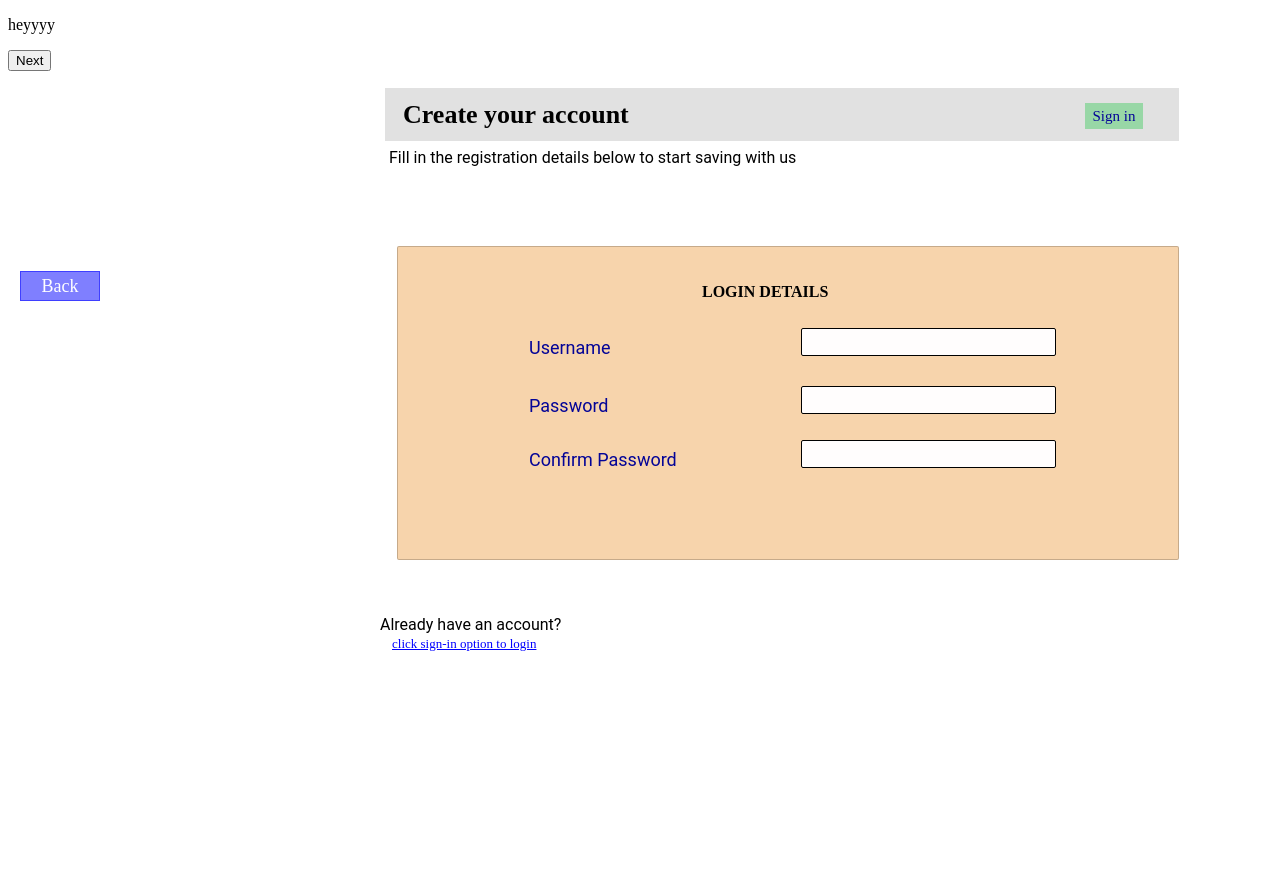
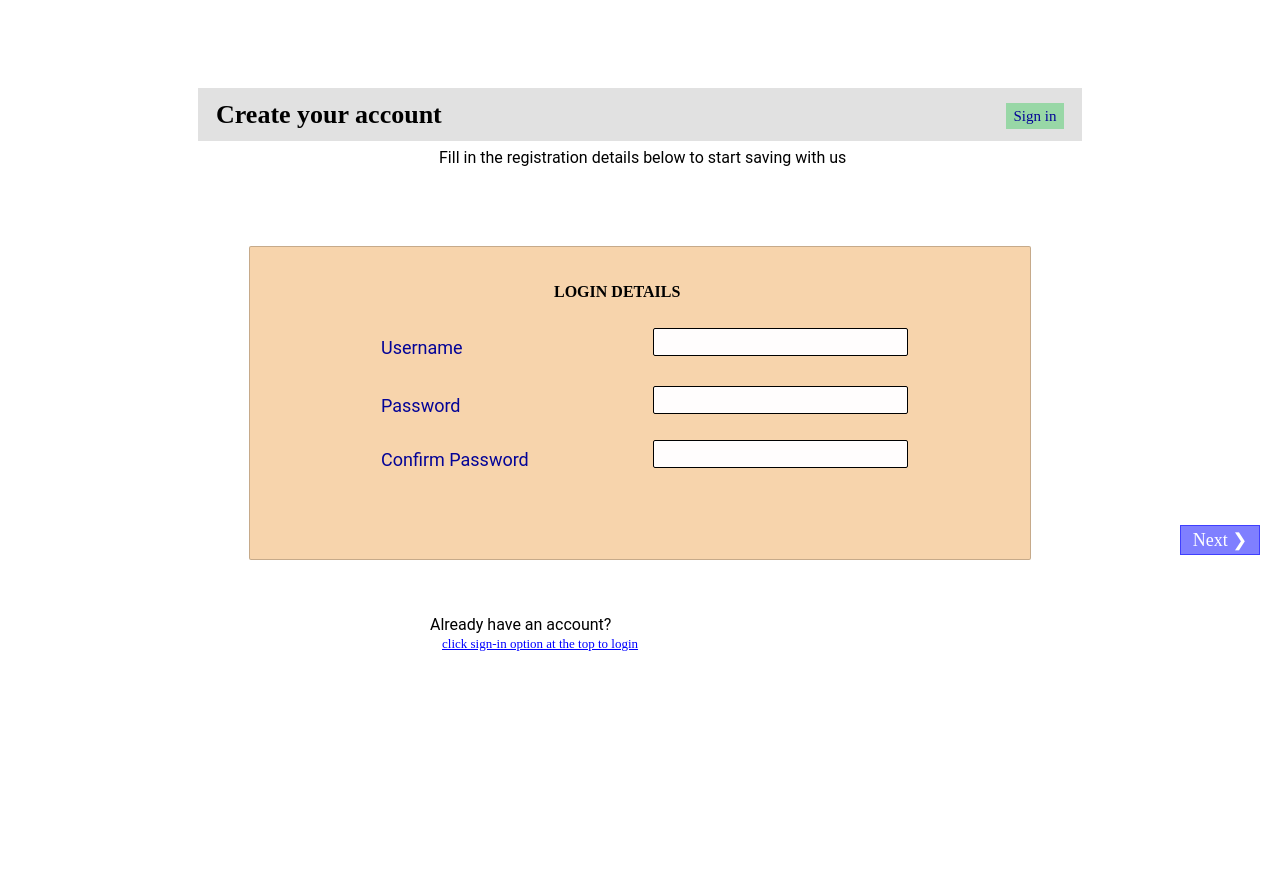
Before and after one commit to musamutuku/APPTECH, a Flask app: page /register in a window 1280 px wide. Run offline with Flask 2, Linux system fonts and the light colour scheme.

Commit message:
ajusted reg forms

```diff
--- a/static/css/style.css
+++ b/static/css/style.css
@@ -338,9 +338,10 @@ p#org-name{
 /* ----------Register page----------- */
 .createAcc{
     position: absolute;
-    width: 794px;
+    width: 884px;
     height: 53px;
-    left: 385px;
+    transform: translate(-50%, 0);
+    left: 50%;
     top: 88px;
     background: rgba(196, 196, 196, 0.5);
 }
@@ -358,7 +359,7 @@ p#org-name{
     position: absolute;
     width: 58px;
     height: 22px;
-    left: 700px;
+    right: 18px;
     bottom: 12px;
     background: rgba(81, 205, 108, 0.5);
     text-align: center;
@@ -378,7 +379,7 @@ p#org-name{
 }
 #fill-det{
     position: absolute;
-    left: 389px;
+    left: 439px;
     top: 133px;
     font-family: Roboto;
     font-style: normal;
@@ -392,7 +393,8 @@ p#org-name{
     position: absolute;
     width: 782px;
     height: 314px;
-    left: 397px;
+    transform: translate(-50%, 0);
+    left: 50%;
     top: 246px;
     background: rgba(233, 140, 31, 0.37);
     border: 1px solid rgba(0, 0, 0, 0.2);
@@ -459,12 +461,10 @@ p#org-name{
     left: 304px;
     top: 193px;
 }
-#login-det button{
+.btn{
     position: absolute;
     width: 80px;
     height: 30px;
-    left: 680px;
-    top: 271px;
     background: rgba(0, 0, 255, 0.5);
     font-family: Montserrat;
     font-style: normal;
@@ -477,7 +477,7 @@ p#org-name{
 }
 #acc-ready{
     position: absolute;
-    left: 380px;
+    left: 430px;
     top: 350px;
     font-family: Roboto;
     font-style: normal;
@@ -488,7 +488,7 @@ p#org-name{
 }
 #sign-check{
     position: absolute;
-    left: 392px;
+    left: 442px;
     top: 623px;
     font-family: Montserrat;
     font-style: normal;
@@ -583,27 +583,20 @@ p#org-name{
     position: absolute;
     top: 143px;
 }
-#btn-back{
-    position: absolute;
-    width: 80px;
-    height: 30px;
-    left: 20px;
-    top: 271px;
-    background: rgba(0, 0, 255, 0.5);
-    font-family: Montserrat;
-    font-style: normal;
-    font-weight: normal;
-    font-size: 18px;
-    line-height: 21px;
-    text-align: center;
-    color: #FFFFFF;
-    border: 1px solid rgba(0, 0, 255, 0.5);
+.next{
+    left: 1180px;
+    top: 525px;
+}
+.back{
+    left: 495px;
+    top: 525px;
+    visibility: hidden;
 }
 #btn-create{
     position: absolute;
     width: 225px;
     height: 39px;
-    left: 540px;
+    left: 550px;
     top: 370px;
     background: rgba(0, 0, 255, 0.7);
     border-radius: 2px;
@@ -617,3 +610,12 @@ p#org-name{
     border: #0000FF;
     cursor: pointer;
 }
+#input-error{
+    position: absolute;
+    right: 490px;
+    top: 550px;
+    color: red;
+    font-family: montserrat;
+    font-weight: 500;
+    font-size: 15px;
+}
--- a/templates/register.html
+++ b/templates/register.html
@@ -37,28 +37,33 @@
                     <label id="conf-pin">Confirm PIN</label>
                     <input type="password" name="confirm_pin" id="conf-Pin" required>
                     <button type="submit" id="btn-create">CREATE</button>
-
                 </div>
             </form>
     </div>
-    <p id="input-error">heyyyy</p>
+    <p id="input-error"></p>
     <p id="acc-ready">Already have an account?</p>
-    <p id="sign-check">click sign-in option to login</p>
-    <button onclick="logForm()">Next</button>
-    <button id="btn-back" onclick="accForm()">Back</button>
+    <p id="sign-check">click sign-in option at the top to login</p>
+    <button onclick="logForm()" class="btn next" id="next-btn">Next&nbsp;&#10095;</button>
+    <button class="btn back" onclick="accForm()" id="back-btn">&#10094;&nbsp;Back</button>
 
     <!-- form-input swap js function-->
     <script>
         var logform = document.getElementById("login-det");
         var accform = document.getElementById("account-det");
+        var next_btn = document.getElementById("next-btn");
+        var back_btn = document.getElementById("back-btn");
 
         function logForm(){
             logform.style.visibility = "hidden";
             accform.style.visibility = "visible";
+            next_btn.style.visibility = "hidden";
+            back_btn.style.visibility = "visible";
         }
         function accForm(){
             logform.style.visibility = "visible";
             accform.style.visibility = "hidden";
+            next_btn.style.visibility = "visible";
+            back_btn.style.visibility = "hidden";
         }
     </script>
     <script>
@@ -67,7 +72,7 @@
             var y = document.forms["myForm"]["password"].value;
             var z = document.forms["myForm"]["confirm"].value;
             if (x == "" || y == "" || z == "") {
-                document.getElementById("input-error").innerHTML= "error pleaseeee";
+                document.getElementById("input-error").innerHTML= "Please check and fill all the fields of login details!";
                 return false;
             }
         }
```
Also changed, not shown: other parts of static/css/style.css (+36 -36 lines), main.py (+8 -1 lines), templates/index.html (+4 -3 lines).
